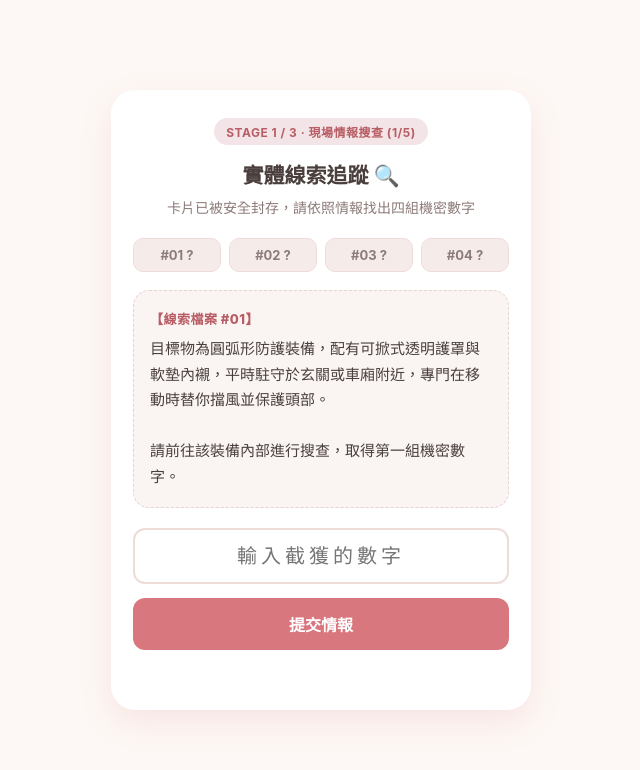
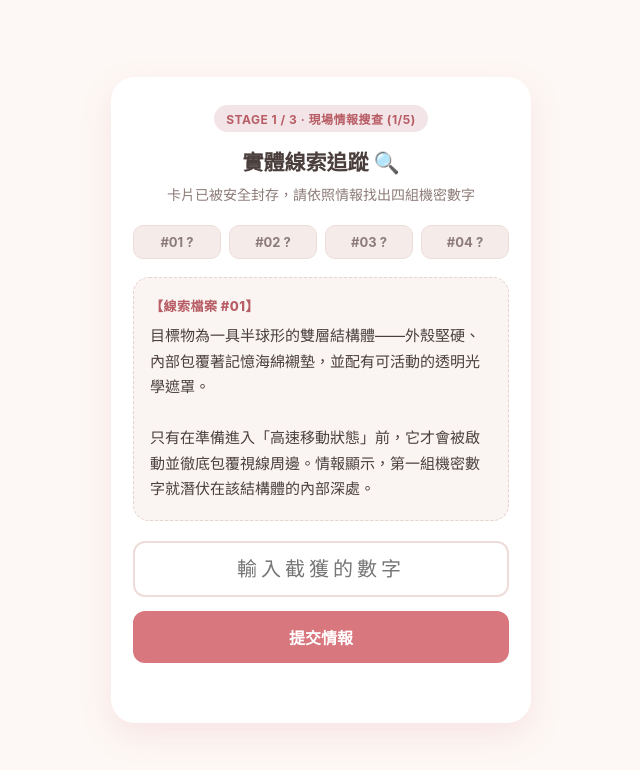
Before and after one commit to Kaicheng1014/SBD, a plain HTML site: page index.html in a window 1280 px wide. Shown: the whole page, without its empty margins (319-959 px from the left). Drawn offline with nearby package versions, Linux system fonts and the light colour scheme.

Commit message:
Update C1

```diff
--- a/index.html
+++ b/index.html
@@ -1,6 +1,5 @@
 <!DOCTYPE html>
 <html lang="zh-TW">
-
 <head>
   <meta charset="UTF-8">
   <meta name="viewport" content="width=device-width, initial-scale=1.0, maximum-scale=1.0, user-scalable=no">
@@ -57,15 +56,8 @@
     }
 
     @keyframes fadeIn {
-      from {
-        opacity: 0;
-        transform: translateY(10px);
-      }
-
-      to {
-        opacity: 1;
-        transform: translateY(0);
-      }
+      from { opacity: 0; transform: translateY(10px); }
+      to { opacity: 1; transform: translateY(0); }
     }
 
     .step-badge {
@@ -141,8 +133,7 @@
       border-color: var(--primary);
     }
 
-    input[type="tel"],
-    input[type="number"] {
+    input[type="tel"], input[type="number"] {
       width: 100%;
       padding: 14px;
       font-size: 20px;
@@ -184,7 +175,7 @@
       font-weight: 500;
       margin-top: 12px;
       min-height: 20px;
-      line-height: 1.4;
+      line-height: 1.45;
     }
 
     .feedback-msg.success {
@@ -247,7 +238,6 @@
     }
   </style>
 </head>
-
 <body>
 
   <div class="container">
@@ -298,58 +288,60 @@
     <div id="stage-3" class="stage">
       <div class="step-badge">STAGE 2 COMPLETE ✅</div>
       <h1>默契考驗全數通過！</h1>
-      <p class="subtitle">你已經解開前兩道關卡，準備好進入「合照時間軸」與「最終藏寶線索」了嗎？（待我們確認後接續實作）</p>
+      <p class="subtitle">你已經解開前兩道關卡，準備好進入「合照時間軸」與「最終藏寶線索」了嗎？（待確認後接續實作）</p>
     </div>
   </div>
 
   <script>
     // =========================================================
-    // 🔧 【自訂設定區】
+    // 🔧 【關卡 1：定案文案與提示】
     // =========================================================
     const STAGE1_STEPS = [
       {
         header: "【線索檔案 #01】",
-        text: "目標物為圓弧形防護裝備，配有可掀式透明護罩與軟墊內襯，平時駐守於玄關或車廂附近，專門在移動時替你擋風並保護頭部。<br><br>請前往該裝備內部進行搜查，取得第一組機密數字。",
+        text: "目標物為一具半球形的雙層結構體——外殼堅硬、內部包覆著記憶海綿襯墊，並配有可活動的透明光學遮罩。<br><br>只有在準備進入「高速移動狀態」前，它才會被啟動並徹底包覆視線周邊。情報顯示，第一組機密數字就潛伏在該結構體的內部深處。",
         answer: "1014",
-        wrongMsg: "情報不符！請確認安全帽內部的紙條數字。"
+        wrongMsg: "情報不符！提示：往移動時穿戴的『人身部品』內部空間找找看。"
       },
       {
         header: "【線索檔案 #02】",
-        text: "牠們身上烙印著 <b>2021 至 2024</b> 的四座王者印記，且領頭者背負著 <b>No. 1</b> 編號。<br><br>情報顯示，第二組數字就潛伏在牠們的「正後方盲區」。",
+        text: "尋找並排停妥的世界冠軍賽車，車號為 <b>No. 1</b>。<br><br>情報顯示，第二組數字就潛伏在正後方。",
         answer: "1222",
-        wrongMsg: "數字不對喔，再仔細看看冠軍車組正後方的紙條！"
+        wrongMsg: "數字不對喔！提示：想一想 2021 到 2024 是誰的連霸時代？線索就藏在牠們的車後方。"
       },
       {
         header: "【線索檔案 #03】",
-        text: "目標位於虛擬賽道的駕駛艙最深處——在「視線正下方」的黑暗地帶，那裡並列著三組金屬控制板，分別掌管著「加速」、「減速」與「動力銜接」。<br><br>情報顯示，第三組數字就潛伏在這三組足部控制裝置的「側邊角落」。",
+        text: "目標鎖定虛擬賽道的駕駛操控模組——在底部結構中，並列著三組金屬控制板，分別掌管著「加速」、「減速」與「動力銜接」。<br><br>情報顯示，第三組數字就在這附近。",
         answer: "0109",
-        wrongMsg: "情報錯誤！請檢查踏板側邊角落的紙條。"
+        wrongMsg: "情報錯誤！提示：搜尋『模擬駕駛硬體』的足部感應組件，線索貼在金屬結構上。"
       },
       {
         header: "【線索檔案 #04】",
         text: "最後一組數字並未藏在紙條裡，而是直接暴露在空氣中。<br><br>請暫停腳步、抬頭環顧一下四周環境——線索就掛在最顯眼的地方，正靜靜地看著你。",
         answer: "12",
-        wrongMsg: "不對喔，抬頭看看顯眼處掛著的數字！"
+        wrongMsg: "不對喔！提示：不用翻找任何角落，把視線往上移，留意四周環境高處懸掛的物件。"
       },
       {
         header: "【最終解碼指令】",
         text: "四組機密數字已全數截獲！<br><br>請將你收集到的四組數字<b>全部相加</b>，輸入最終總和以解除第一道安全鎖。",
         answer: "2357",
-        wrongMsg: "加總算錯囉！提示：1014 + 1222 + 0109 + 12 = ?"
+        wrongMsg: "加總算錯囉！提示：把上方四個格子解鎖的數字全部加起來，再按一次計算機確認看看！"
       }
     ];
 
-    // 關卡 2：10 題題庫設定（可依需求微調文字）
+    // =========================================================
+    // 🔧 【關卡 2：10 題默契快問快答（待後續細修題目）】
+    // =========================================================
     const STAGE2_QUIZZES = [
       {
         type: "choice",
         question: "Q1. 還記得我們「第一次談話」時，聊到的第一個話題是什麼嗎？",
         options: ["某堂課／學校的事情", "今天天氣很好", "你的穿搭很好看", "要不要一起去吃飯"],
-        answer: 0, // 0=第一個選項，可依真實情況修改選項文字與 answer 索引
+        answer: 0,
         wrongMsg: "再想一下！我們剛認識時是從什麼話題開啟對話的？"
       },
       {
-        type: "spawn5th", // 特殊機關：點前4個任一個都會跳出提示並生出第5個選項
+        type: "spawn5th",
         question: "Q2. 我平常最常對你說的一句話是什麼？",
         options: [
           "你今天好漂亮",
@@ -396,7 +388,7 @@
         wrongMsg: "這題送分題還選錯！再給你一次機會 😜"
       },
       {
-        type: "allCorrect", // 特殊機關：4個全對的暖心題
+        type: "allCorrect",
         question: "Q8. 下面哪一件事情，其實是我「偷偷記在心裡」但平常很少掛在嘴邊的？",
         options: [
           "你生理期快來時不能喝冰的",
@@ -407,14 +399,14 @@
         successMsg: "答對了！其實這四件事我全都記在心裡 ❤️"
       },
       {
-        type: "guessNumber", // 特殊機關：終極密碼猜小時數
+        type: "guessNumber",
         question: "Q9. 猜猜看，籌備這次的生日驚喜與網頁，我總共花了多少小時寫程式與測試？",
-        targetNumber: 36, // 🔧 在這裡設定正確小時數（1 ~ 100 之間）
+        targetNumber: 36,
         min: 1,
         max: 100
       },
       {
-        type: "spawn5th", // 第 10 題：選單一願望被退回，解鎖全包選項
+        type: "spawn5th",
         question: "Q10. 最後一題！通關後你最想用這張實體卡片兌換什麼？",
         options: [
           "一頓豪華生日大餐",
@@ -426,7 +418,6 @@
         fifthOption: "✨ 以上全部都要，我全包了！ ✨"
       }
     ];
-    // =========================================================
 
     // 切換主階段
     function showStage(num) {
@@ -458,7 +449,6 @@
       const feedback = document.getElementById('s1-feedback');
 
       if (val === step.answer) {
-        // 更新上方收集格子
         if (s1Index < 4) {
           const slot = document.getElementById(`slot-${s1Index}`);
           slot.textContent = `#0${s1Index + 1}: ${step.answer}`;
@@ -469,7 +459,6 @@
         if (s1Index < STAGE1_STEPS.length) {
           renderStage1();
         } else {
-          // 關卡 1 全部通過，進入關卡 2
           if (typeof confetti === 'function') {
             confetti({ particleCount: 60, spread: 60, origin: { y: 0.7 } });
           }
@@ -607,5 +596,4 @@
     renderStage1();
   </script>
 </body>
-
 </html>
```
